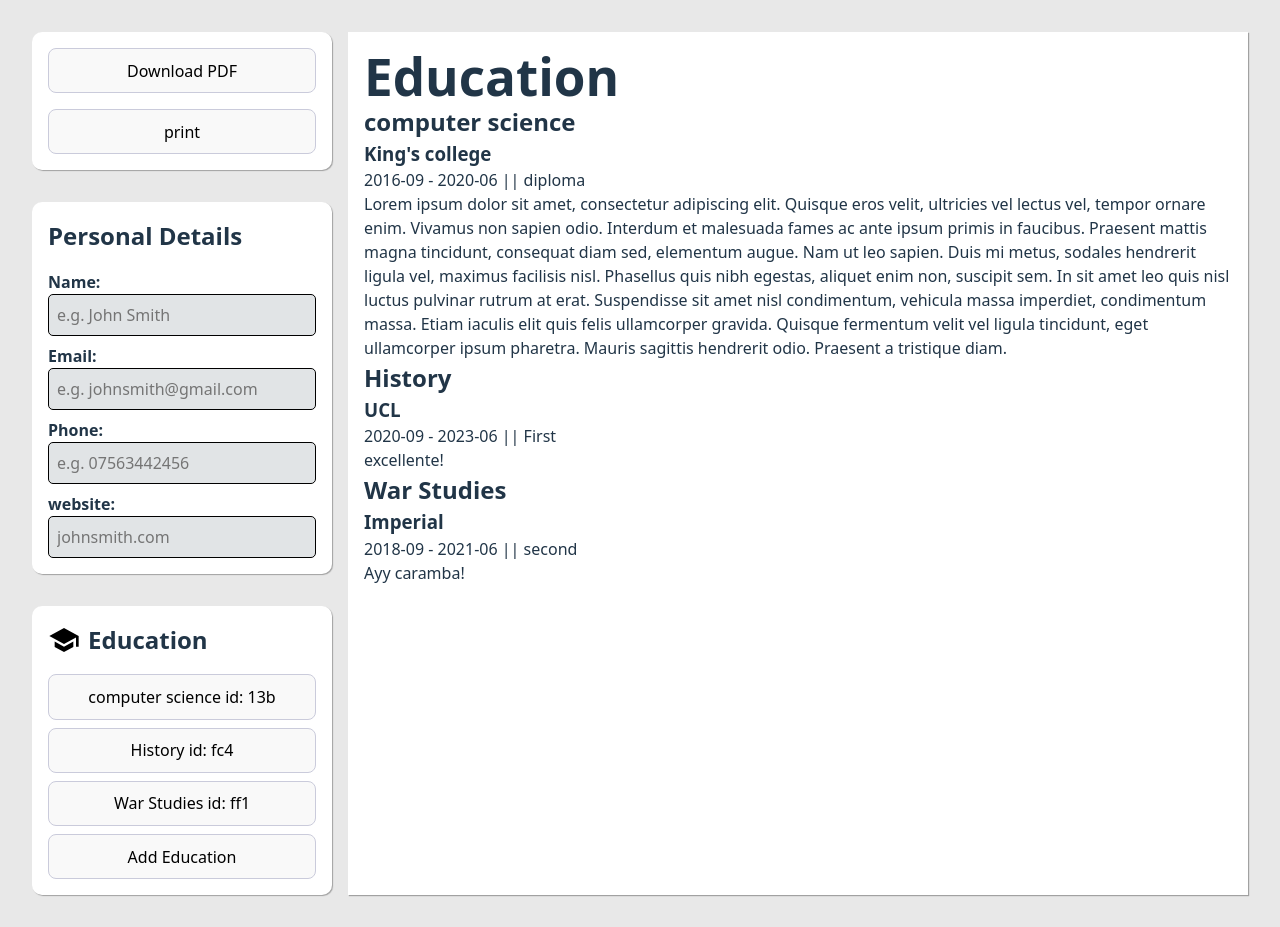
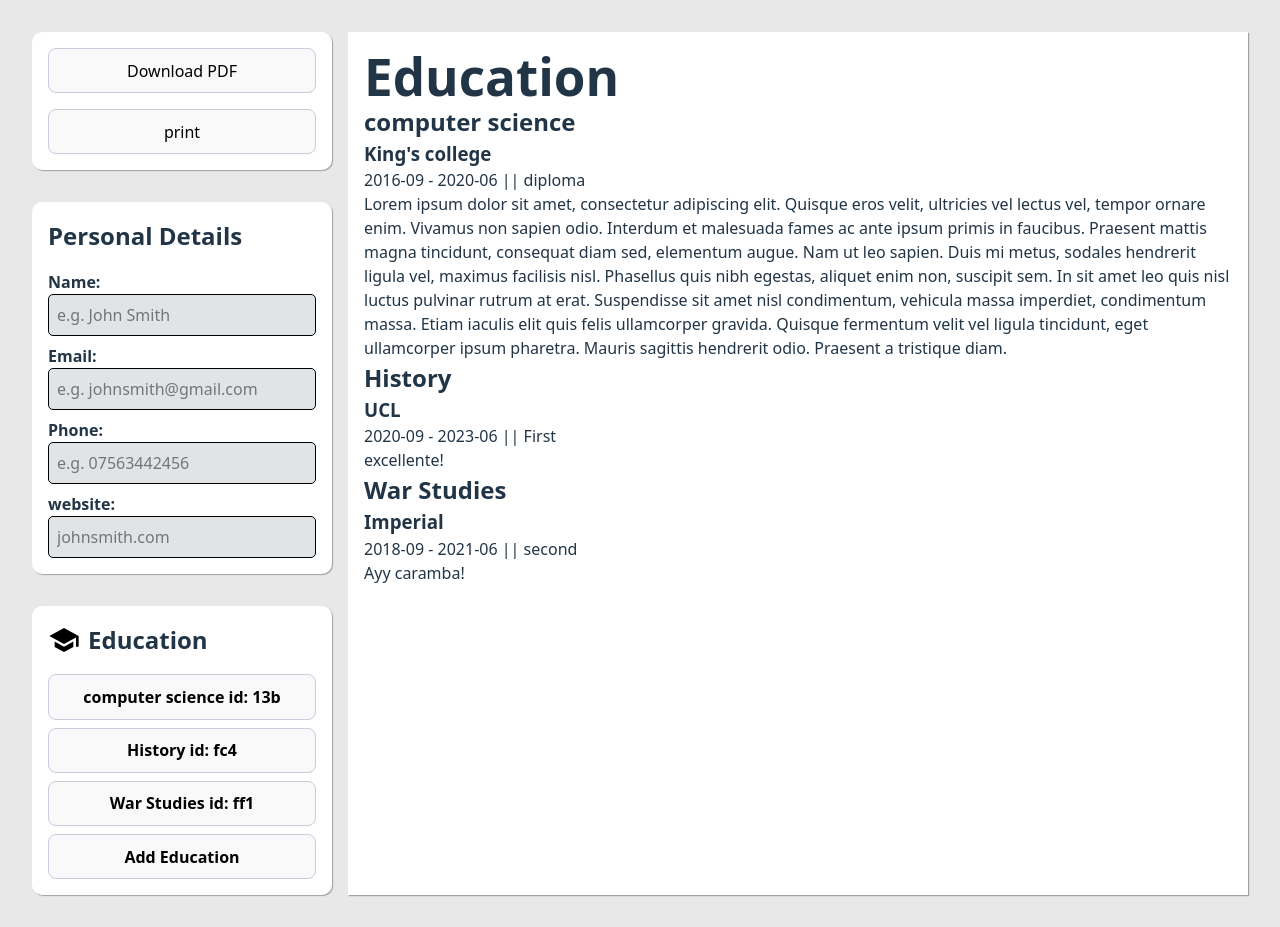
Before and after one commit to RaihanSharif/cv-maker, a React (Vite) app: page / in a window 1280 px wide. Built offline with nearby package versions, Linux system fonts and the light colour scheme.

Commit message:
education buttons stay highlighted on click unless clicked again

```diff
--- a/src/components/EducationEdit.jsx
+++ b/src/components/EducationEdit.jsx
@@ -5,6 +5,8 @@ function EducationListEdit({ eduData, onUpdate, onDelete, onAdd }) {
   // make the button of the currently selected education a different colour
   const [selectedEdu, setSelectedEdu] = useState(null);
   const [showEmptyEduForm, setShowEmptyEduForm] = useState(false);
+  const [isActive, setIsactive] = useState(null);
+
   return (
     <section className="education-edit">
       <h2>
@@ -21,11 +23,14 @@ function EducationListEdit({ eduData, onUpdate, onDelete, onAdd }) {
               {/* passing an anonymous function like this allows passing of both
               the event object and item id */}
               <button
+                className={isActive === item.id ? "active" : "inactive"}
                 key={item.id}
                 onClick={() => {
                   setSelectedEdu(item.id);
+                  setIsactive(item.id);
                   if (selectedEdu == item.id) {
                     setSelectedEdu(null);
+                    setIsactive(null);
                   }
                 }}
               >
--- a/src/styles/App.css
+++ b/src/styles/App.css
@@ -50,6 +50,12 @@ textarea {
   gap: 0.5rem;
 }
 
+.personal-info-edit {
+  display: flex;
+  flex-direction: column;
+  gap: 1rem;
+}
+
 .education-edit h2 {
   display: flex;
   align-items: center;
@@ -62,6 +68,7 @@ textarea {
 
 .education-edit button {
   width: 100%;
+  font-weight: bold;
 }
 
 .form-btns {
@@ -69,16 +76,14 @@ textarea {
   gap: 0.5rem;
 }
 
+.active {
+  border-color: #646cff;
+  background-color: darkslategray;
+}
 .export {
   display: flex;
   justify-content: space-between;
   flex-wrap: wrap;
-}
-
-.personal-info-edit {
-  display: flex;
-  flex-direction: column;
-  gap: 1rem;
 }
 
 /* preview styles */
```
